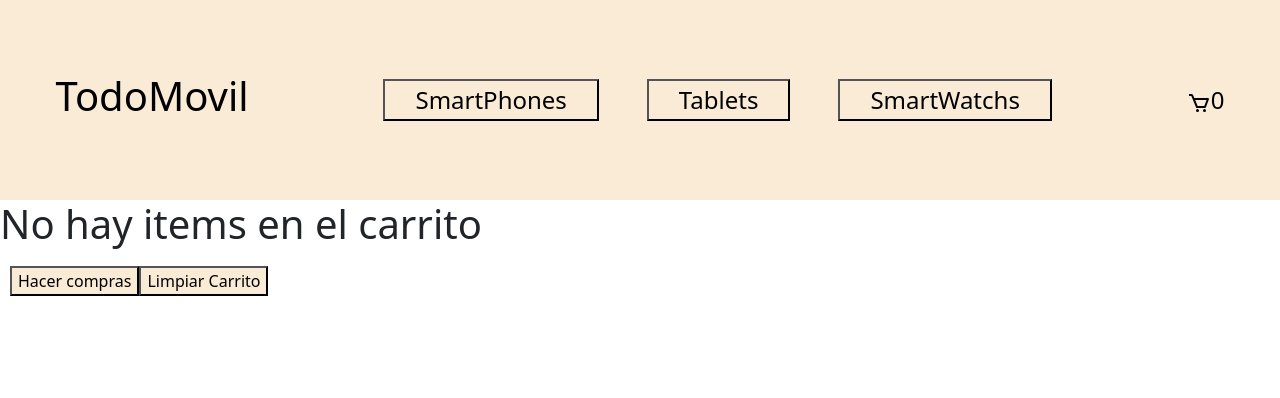
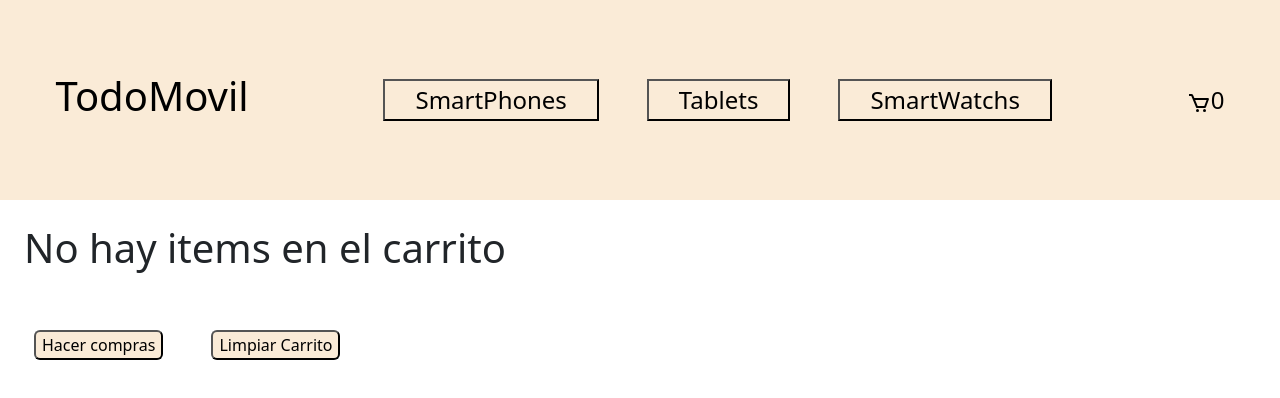
Before and after one commit to isarmando82/ProyectoReactFirebase, a React (Create React App) app: page /cart in a window 1280 px wide. Shown: the top 398 px of the page. Built offline with nearby package versions, Linux system fonts and the light colour scheme.

Commit message:
listo css visto

```diff
--- a/src/components/Cart/Cart.js
+++ b/src/components/Cart/Cart.js
@@ -9,14 +9,14 @@ const Cart = () => {
   if (totalQuantity === 0) {
     return (
       <div>
-        <h1 className="cent">No hay items en el carrito</h1>
+        <h1 className="m-4">No hay items en el carrito</h1>
         <div className="b">
-          <button className="rounded-button">
+          <button className="rounded m-4">
             <Link to="/" className="nn">
               Hacer compras
             </Link>
           </button>
-          <button className="rounded-button" onClick={() => clearCart()}>
+          <button className="rounded m-4" onClick={() => clearCart()}>
             Limpiar Carrito
           </button>
         </div>
@@ -31,10 +31,10 @@ const Cart = () => {
       ))}
       <h3 className="m-4">Total: ${total}</h3>
       <div className="b">
-        <button className="m-4 p-3" onClick={() => clearCart()}>
+        <button className="m-4 p-3 rounded" onClick={() => clearCart()}>
           Limpiar Carrito
         </button>
-        <button className="m-4 p-3">
+        <button className="m-4 p-3 rounded">
         <Link to="/checkout" className="nn rounded-button">
           Checkout
         </Link>
--- a/src/components/CheckoutForm/checkoutForm.js
+++ b/src/components/CheckoutForm/checkoutForm.js
@@ -45,7 +45,7 @@ const CheckoutForm = ({ onCheckout }) => {
           <label className='m-3' >Correo Electronico:</label>
           <input type="email" value={email} required onChange={handleEmailChange} />
         </div>
-        <button type="button" className='m-4 p-3' onClick={handleCheckout}>Realizar Compra</button>
+        <button type="button" className='m-4 p-3 rounded' onClick={handleCheckout}>Realizar Compra</button>
       </form>
     </div>
   );
--- a/src/components/CheckoutPage/CheckoutPage.js
+++ b/src/components/CheckoutPage/CheckoutPage.js
@@ -32,7 +32,7 @@ const CheckoutPage = () => {
 
   return (
     <div>
-      <h1 className="m-4">Checkout</h1>
+      <h1 className="m-4 p-4">Checkout</h1>
       <CheckoutForm onCheckout={handleCheckout} />
     </div>
   );
--- a/src/components/ItemDetail/ItemDetail.js
+++ b/src/components/ItemDetail/ItemDetail.js
@@ -16,11 +16,17 @@ const ItemDetail = ({ data }) => {
     const item = {
       id, img, title, description, stock, price
     };
-    addItem(item, quantity);
+
+
+    if (quantity <= stock) {
+      addItem(item, quantity);
+    } else {
+      alert("No hay suficiente stock disponible");
+    }
   };
 
   if (!data) {
-    return null; // O muestra un mensaje de carga mientras se obtiene la información
+    return null;
   }
 
   return (
--- a/src/components/ItemDetailContainer/ItemDetailContainer.js
+++ b/src/components/ItemDetailContainer/ItemDetailContainer.js
@@ -28,7 +28,7 @@ export const ItemDetailContainer = () => {
   }, [itemId]);
 
   if (!data) {
-    return null; // Devuelve null mientras los datos se están cargando
+    return null;
   }
 
   return <ItemDetail data={data} />;
```
